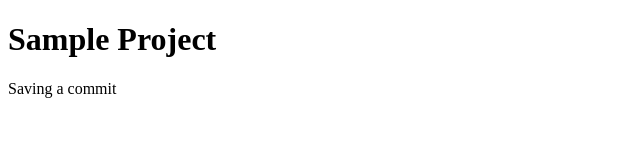
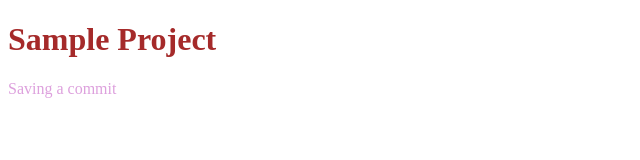
Before and after one commit to Amanalove22/new-repo, a plain HTML site: page index.html in a window 1280 px wide. Shown: the whole page, without its empty margins (0-640 px from the left). Drawn offline with Linux system fonts and the light colour scheme.

Commit message:
update styles

```diff
--- a/index.html
+++ b/index.html
@@ -5,7 +5,7 @@
         <title>Sample Project Folder </title>
     </head>
     <body>
-        <h1>Sample Project</h1>
-        <p>Saving a commit</p>
+        <h1 class="heading">Sample Project</h1>
+        <p class="paragraph">Saving a commit</p>
     </body>
 </html>
--- a/style.css
+++ b/style.css
@@ -1,3 +1,11 @@
 .page {
     background-color: bisque;
 }
+
+.heading {
+    color:brown;
+}
+
+.paragraph {
+    color: plum;
+}
```
